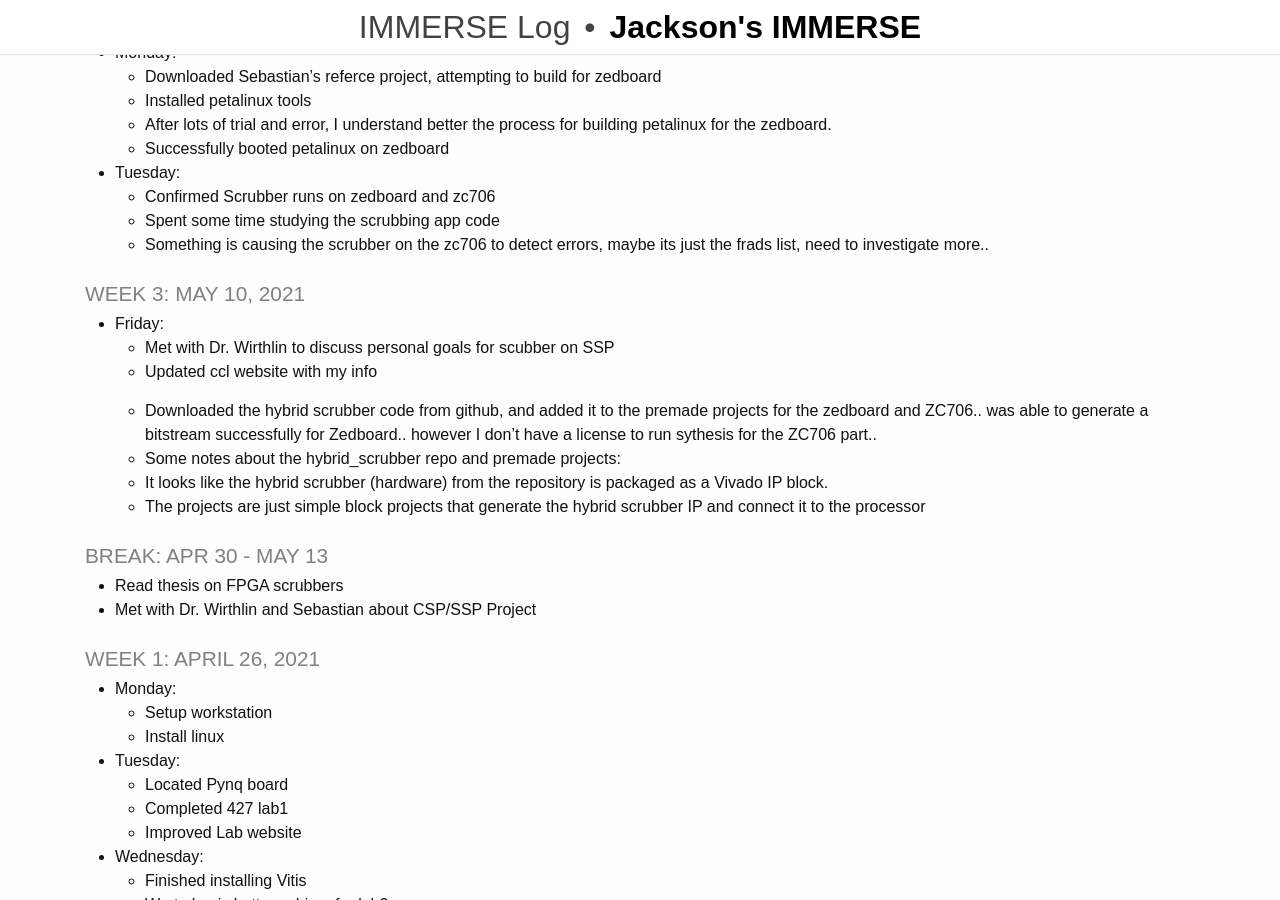
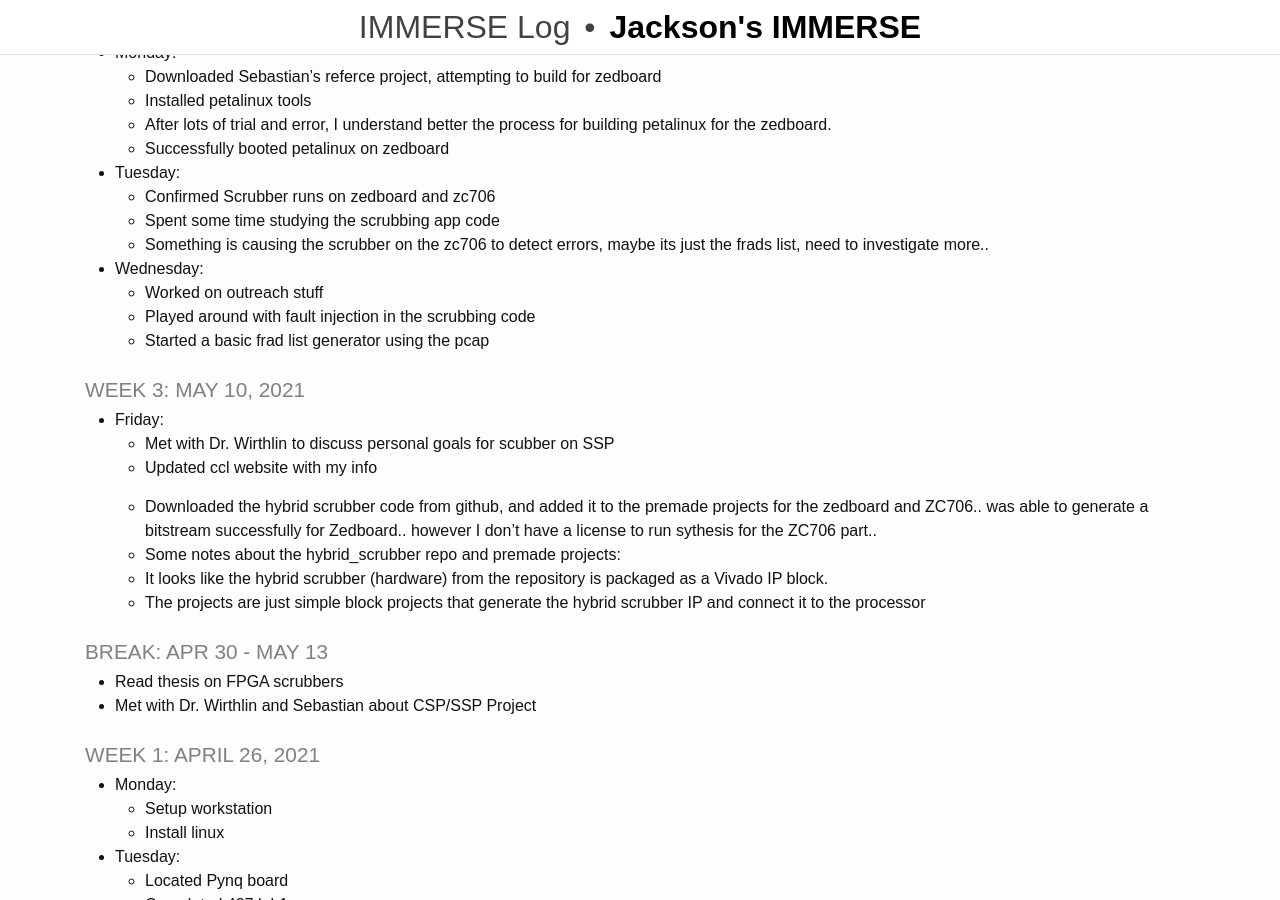
Before and after one commit to rjsmith1999/IMMERSE, a Jekyll site: the page built from _pages/log.md, in a window 1280 px wide and 900 px high, scrolled down 449 px. Built offline with Jekyll 4.4.1, drawn with Linux system fonts in a browser that asks for light colours.

Commit message:
Update Log

```diff
--- a/_pages/log.md
+++ b/_pages/log.md
@@ -32,6 +32,10 @@ title: IMMERSE Log
   - Spent some time studying the scrubbing app code
   - Something is causing the scrubber on the zc706 to detect errors, maybe its just the frads list, need to investigate more..
 
+* **Wednesday**:
+  - Worked on outreach stuff
+  - Played around with fault injection in the scrubbing code
+  - Started a basic frad list generator using the pcap
 
 ### Week 3: May 10, 2021
 * **Friday**:
```
